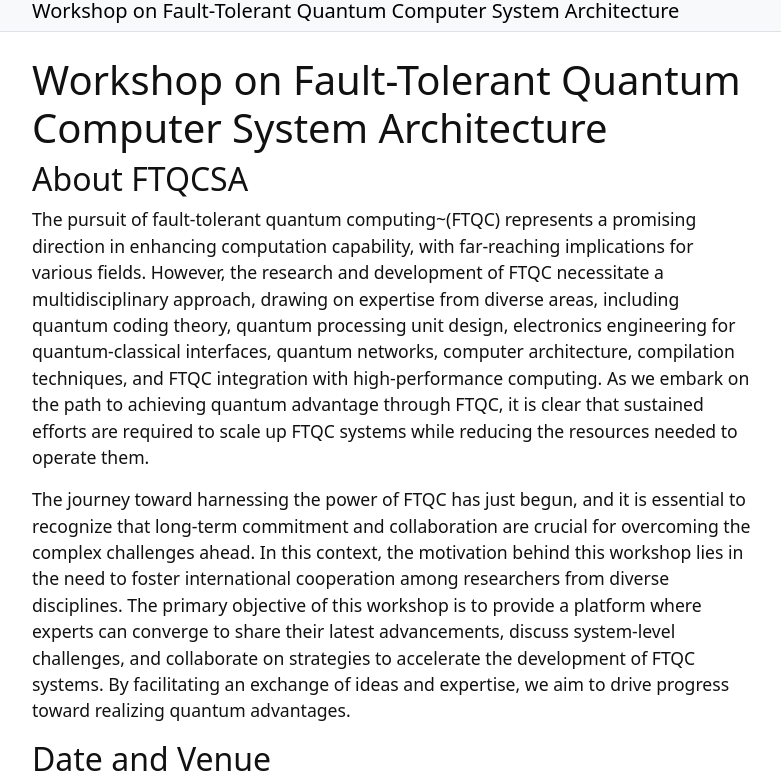
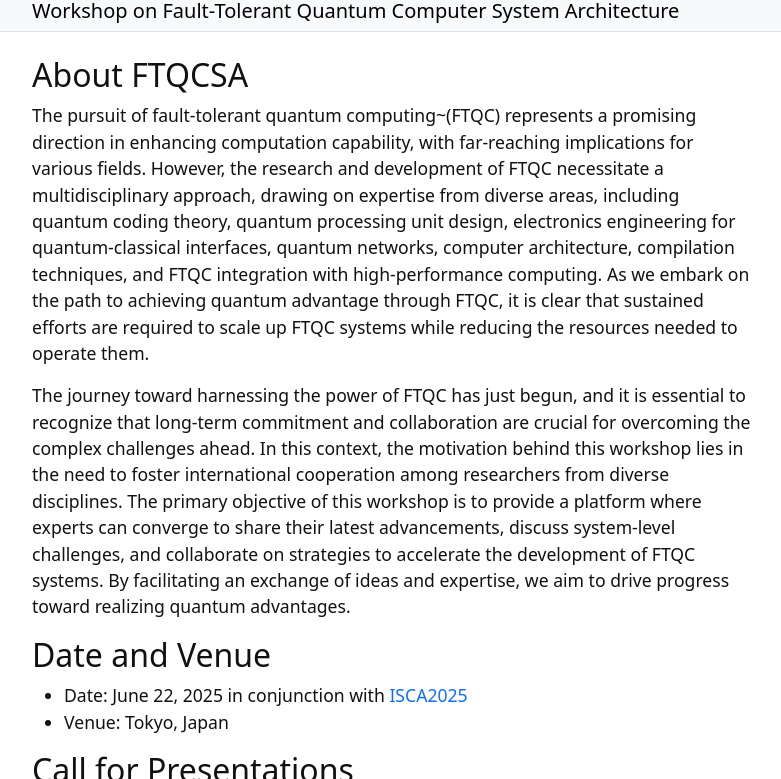
Before and after one commit to ftqcsa/ftqcsa.github.io, a Jekyll site: the page built from index.md, in a window 1280 px wide and 900 px high, cut to the strip 121-900 px from the top of the window. Shown: the whole strip, without its empty margins (245-1026 px from the left). Built offline with Jekyll 4.4.1, drawn with Linux system fonts in a browser that asks for light colours.

Commit message:
Update index.md

```diff
--- a/index.md
+++ b/index.md
@@ -4,6 +4,7 @@ layout: page
 ---
 
 # Workshop on Fault-Tolerant Quantum Computer System Architecture
+{:style="display: none;"}
 
 {% comment %}
 {% include figure.html img="uidaho-workshop.jpg" alt="intro image here" caption="Library workshop" width="75%" %}
```
